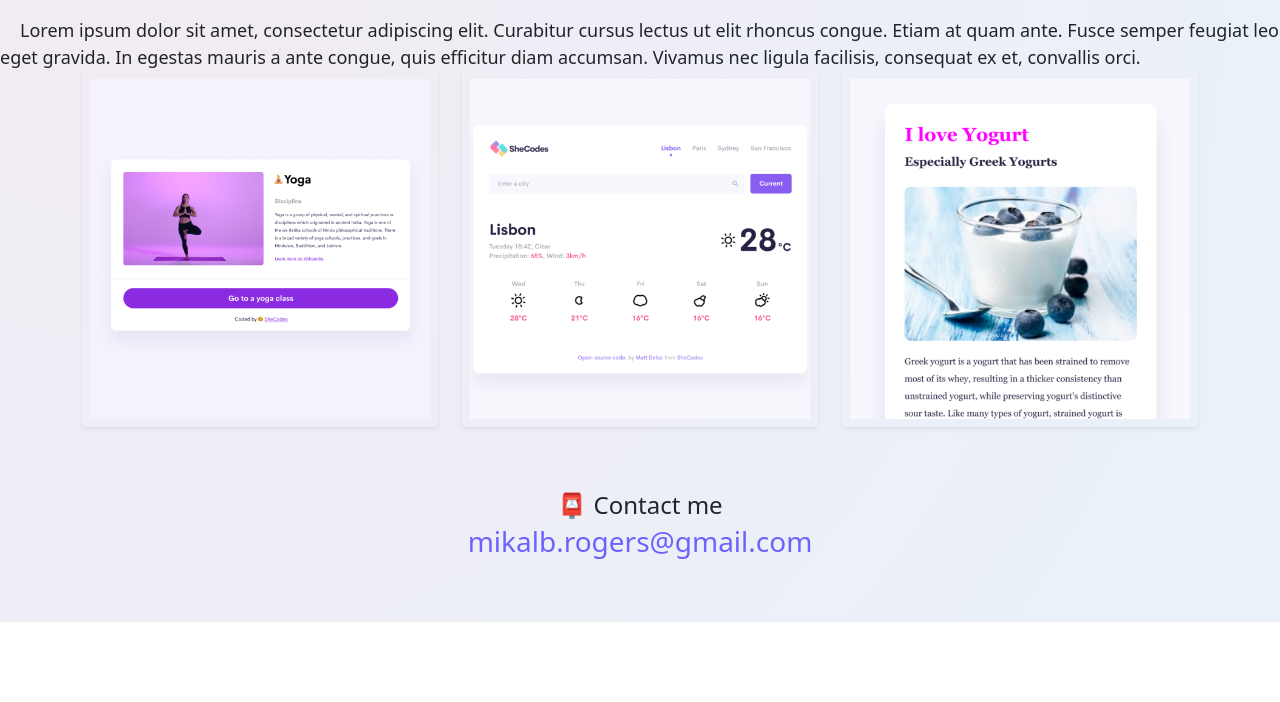
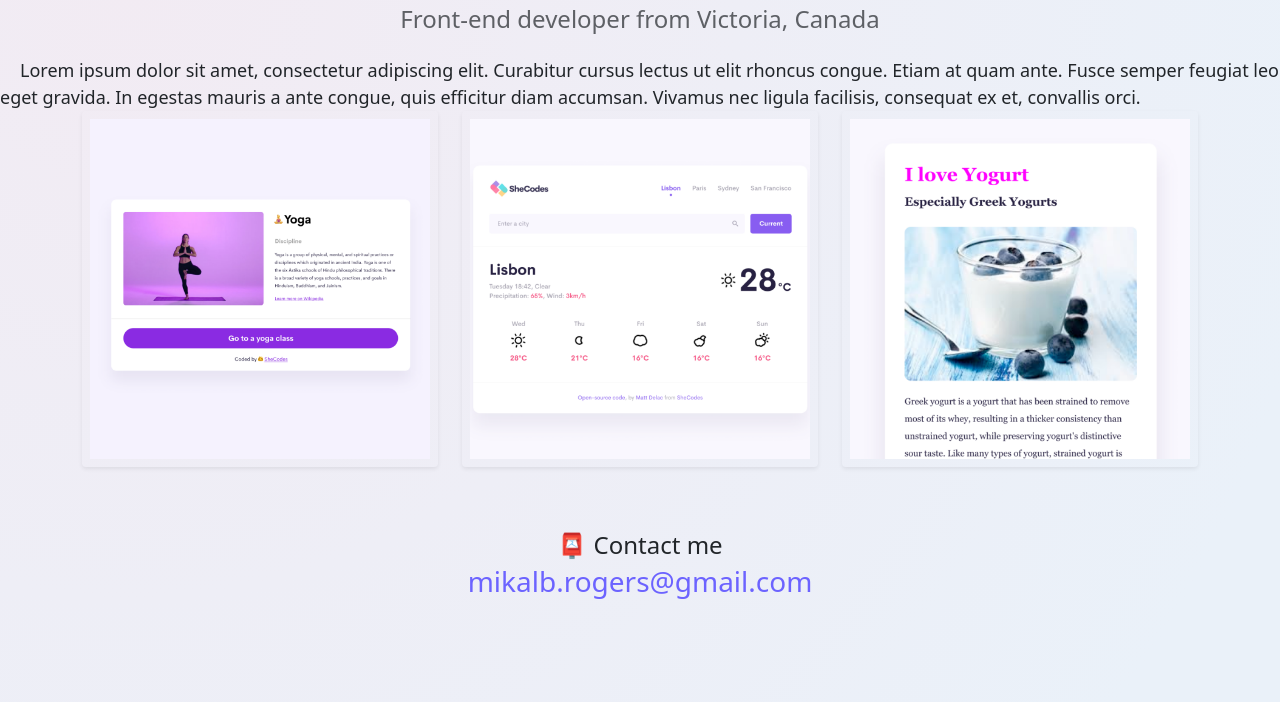
Before and after one commit to mikarogers/portfolio-app, a plain HTML site: page about.html in a window 1280 px wide. Shown: the part 190-892 px from the top of the page. Before the commit the page ends 812 px from the top, so only its background shows below. Drawn offline with nearby package versions, Linux system fonts and the light colour scheme.

Commit message:
Finishing touches to styling

```diff
--- a/style.css
+++ b/style.css
@@ -5,7 +5,7 @@
 }
 
 body {
-  margin: 60px auto;
+  margin: 100px 0;
   max-width: 100%;
   background: radial-gradient(
     circle at 10% 20%,
```
Also changed, not shown: index.html (+1 -1 lines).
